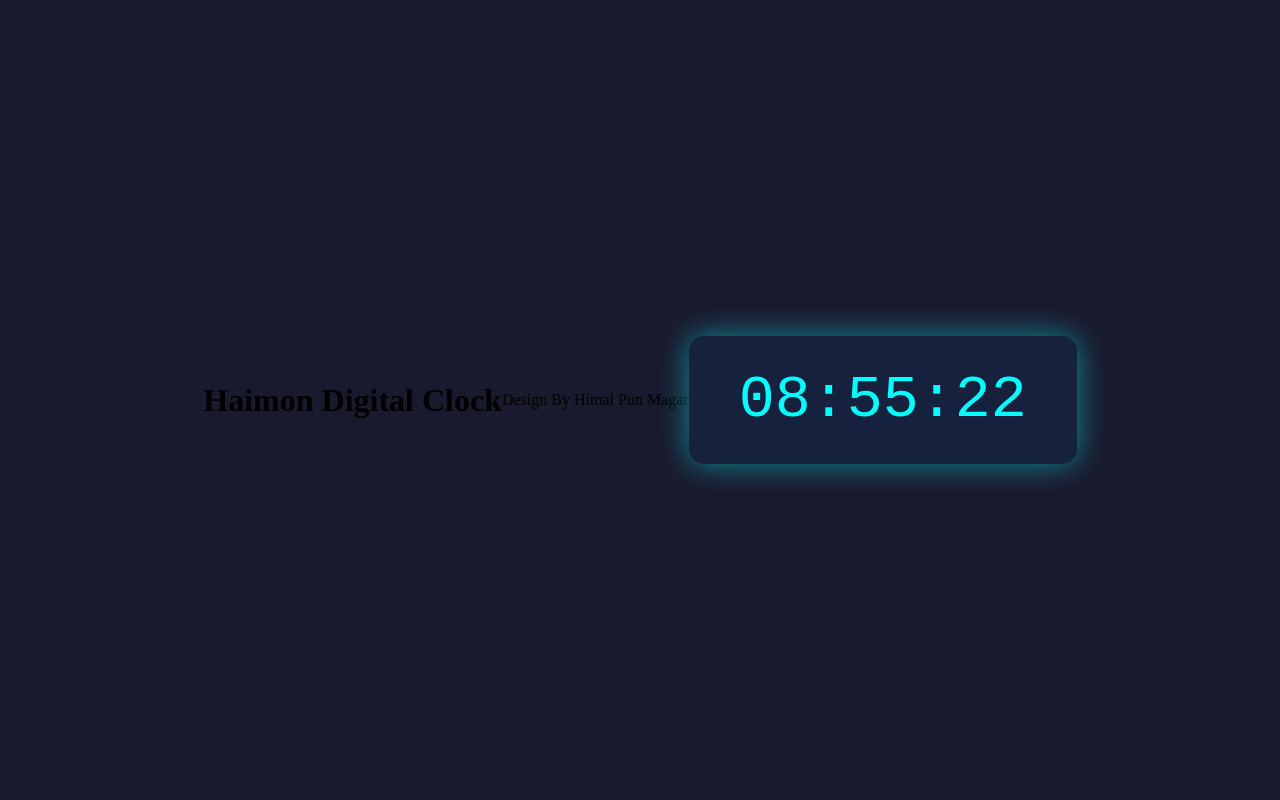
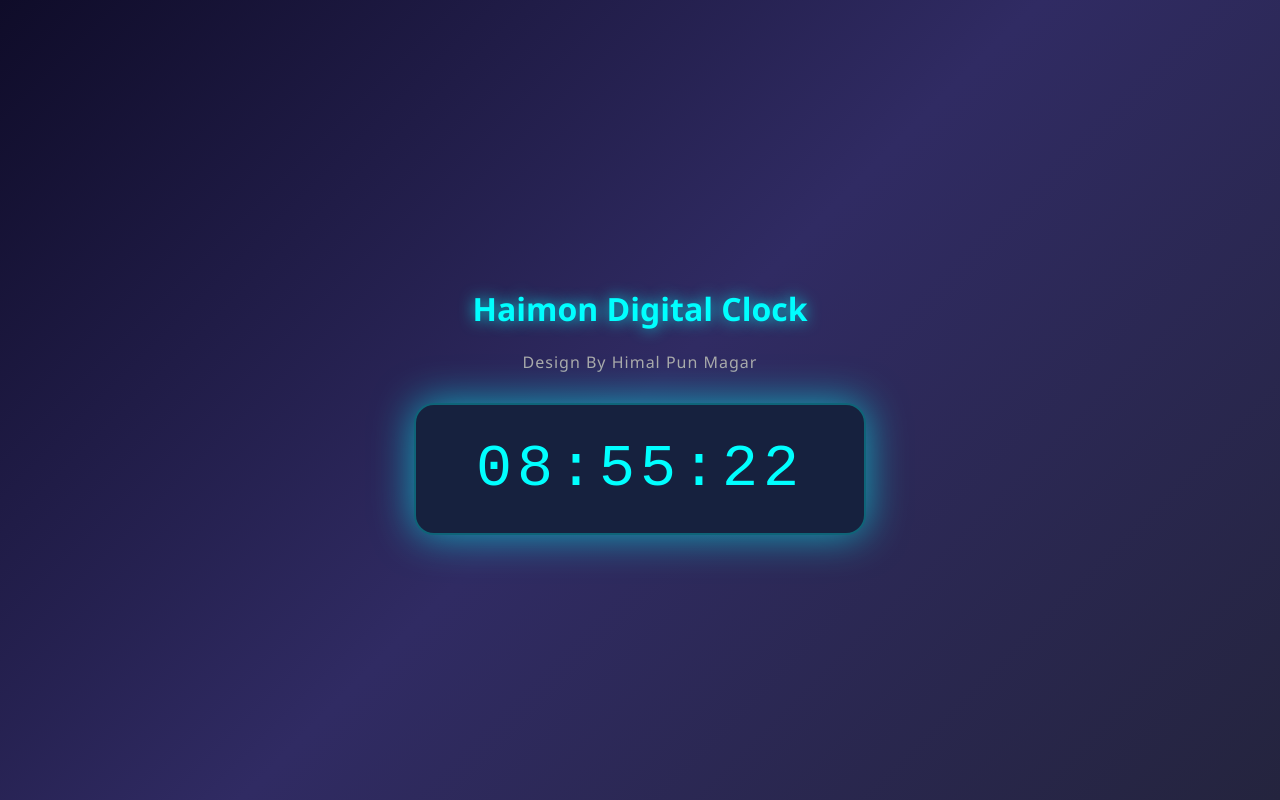
Before and after one commit to haimontgr-glitch/Digital-HaiMoN-Clock, a plain HTML site: page index.html in a window 1280 px wide. Drawn offline with Linux system fonts and the light colour scheme.

Commit message:
Update style.css

```diff
--- a/style.css
+++ b/style.css
@@ -1,10 +1,26 @@
 body {
-  background: #1a1a2e;
+  background: linear-gradient(135deg, #0f0c29, #302b63, #24243e);
   height: 100vh;
   margin: 0;
   display: flex;
+  flex-direction: column;
   justify-content: center;
   align-items: center;
+  font-family: 'Segoe UI', Arial, sans-serif;
+}
+
+.title {
+  color: #0ff;
+  font-size: 32px;
+  margin-bottom: 5px;
+  text-shadow: 0 0 15px rgba(0,255,255,0.8);
+}
+
+.credit {
+  color: #aaa;
+  font-size: 16px;
+  margin-bottom: 30px;
+  letter-spacing: 1px;
 }
 
 .clock {
@@ -12,7 +28,9 @@ body {
   color: #0ff;
   font-family: 'Courier New', monospace;
   background: #16213e;
-  padding: 30px 50px;
-  border-radius: 15px;
-  box-shadow: 0 0 30px rgba(0,255,255,0.5);
+  padding: 30px 60px;
+  border-radius: 20px;
+  box-shadow: 0 0 40px rgba(0,255,255,0.6);
+  letter-spacing: 5px;
+  border: 2px solid rgba(0,255,255,0.3);
 }
```
